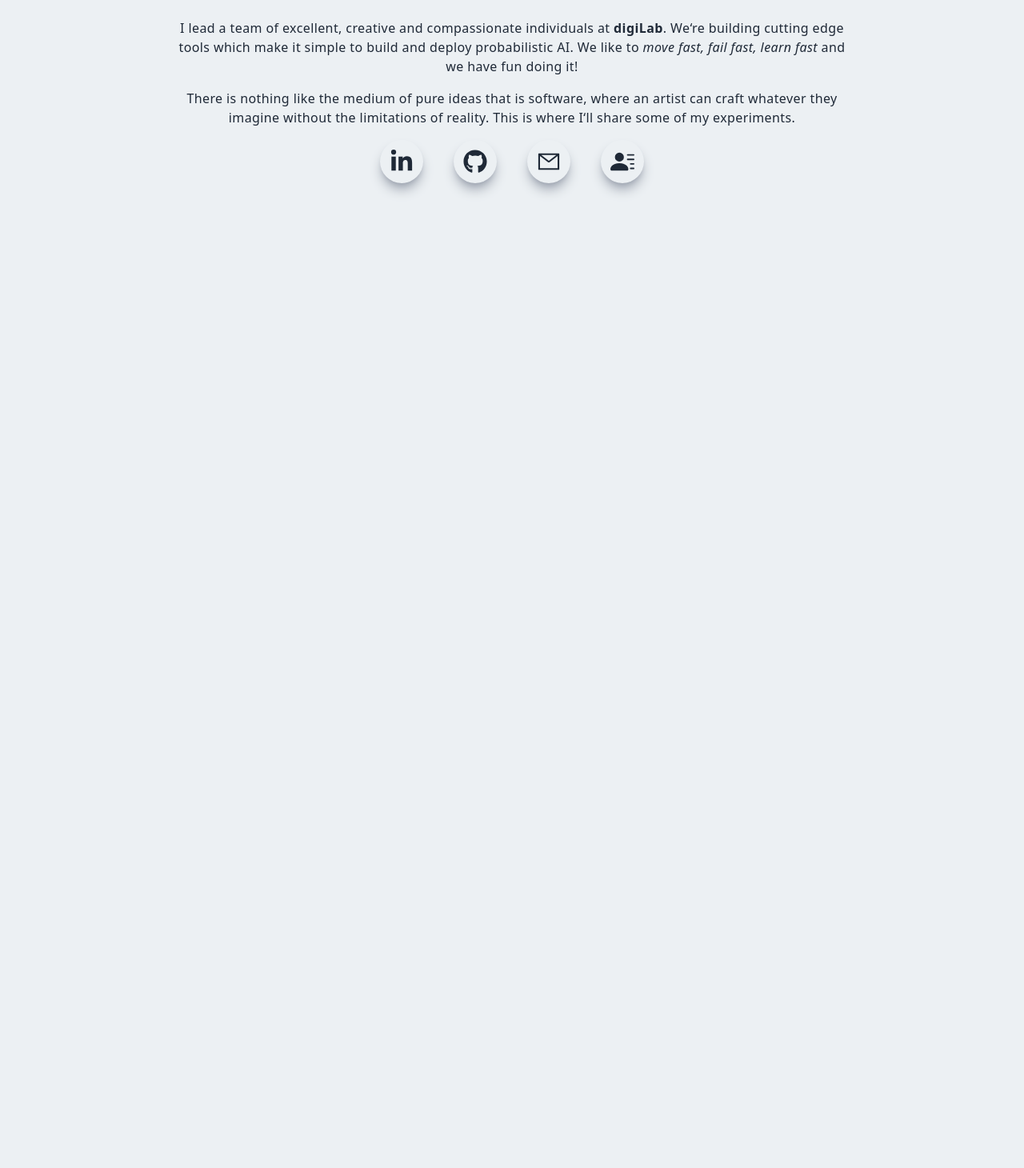
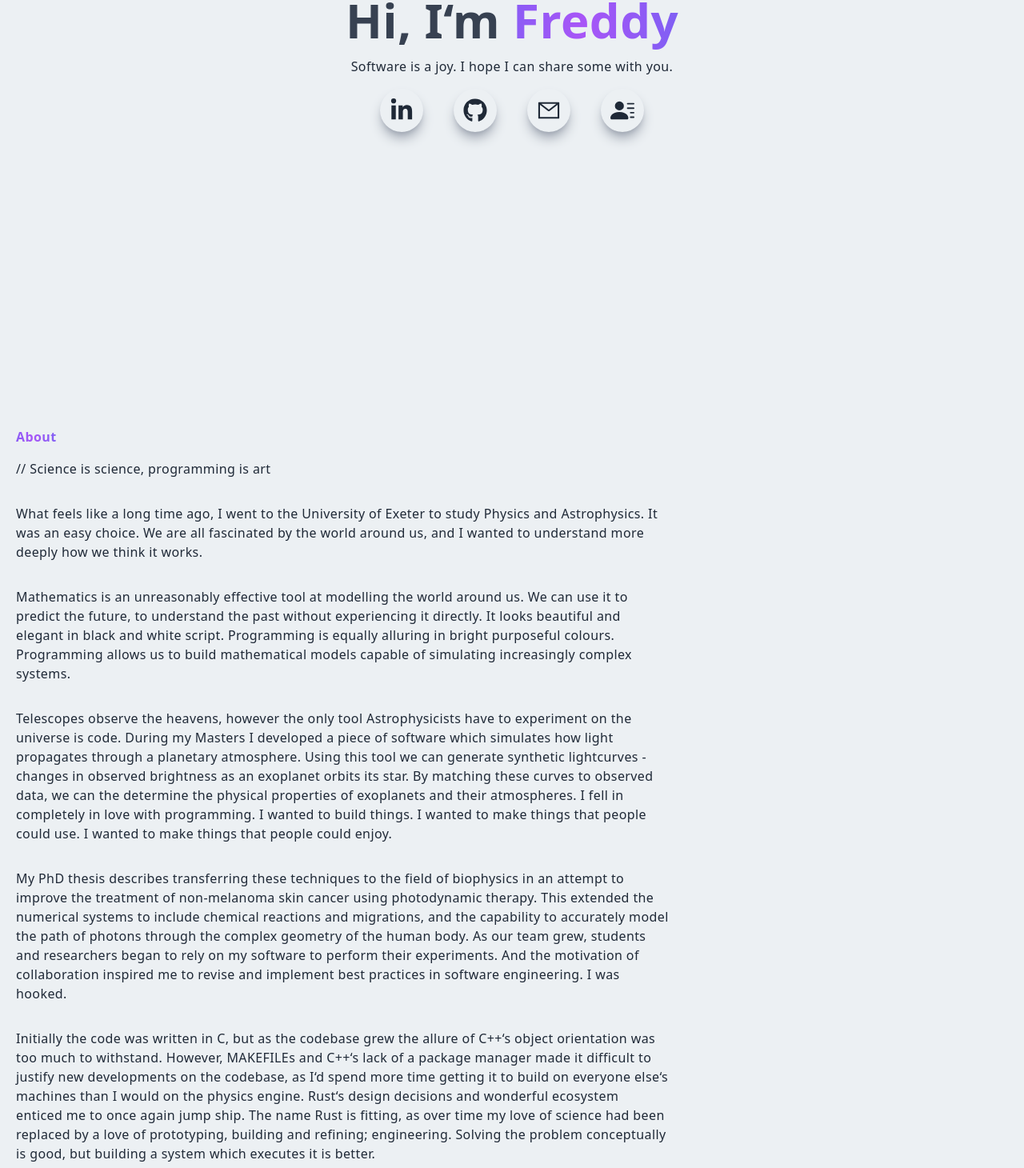
Before and after one commit to FreddyWordingham/Starlight, a Next.js app in the folder stack/frontend/: page / in a window 1280 px wide. Shown: the part 330-1790 px from the top of the page at 80% size. Before the commit the page ends 800 px from the top, so only its background shows below. Built offline with nearby package versions, Linux system fonts and the light colour scheme.

Commit message:
Added about page

```diff
--- /dev/null
+++ b/stack/frontend/pages/about.tsx
@@ -0,0 +1,65 @@
+import React from "react";
+
+const About = () => {
+    return (
+        <div className="w-full md:h-screen p-2 flex items-center py-16">
+            <div className="max-w-[1240px] m-auto md:grid grid-cols-3 gap-8">
+                <div className="col-span-2">
+                    <span className="font-semibold bg-gradient-to-r bg-clip-text  text-transparent from-indigo-500 via-purple-500 to-indigo-500 animate-text">
+                        About
+                    </span>
+                    <p className="py-4">// Science is science, programming is art</p>
+                    <p className="py-4">
+                        What feels like a long time ago, I went to the University of Exeter to study Physics and Astrophysics. It was an easy choice. We are all
+                        fascinated by the world around us, and I wanted to understand more deeply how we think it works.
+                    </p>
+                    <p className="py-4">
+                        Mathematics is an unreasonably effective tool at modelling the world around us. We can use it to predict the future, to understand the
+                        past without experiencing it directly. It looks beautiful and elegant in black and white script. Programming is equally alluring in
+                        bright purposeful colours. Programming allows us to build mathematical models capable of simulating increasingly complex systems.
+                    </p>
+                    <p className="py-4">
+                        Telescopes observe the heavens, however the only tool Astrophysicists have to experiment on the universe is code. During my Masters I
+                        developed a piece of software which simulates how light propagates through a planetary atmosphere. Using this tool we can generate
+                        synthetic lightcurves - changes in observed brightness as an exoplanet orbits its star. By matching these curves to observed data, we
+                        can the determine the physical properties of exoplanets and their atmospheres. I fell in completely in love with programming. I wanted
+                        to build things. I wanted to make things that people could use. I wanted to make things that people could enjoy.
+                    </p>
+                    <p className="py-4">
+                        My PhD thesis describes transferring these techniques to the field of biophysics in an attempt to improve the treatment of non-melanoma
+                        skin cancer using photodynamic therapy. This extended the numerical systems to include chemical reactions and migrations, and the
+                        capability to accurately model the path of photons through the complex geometry of the human body. As our team grew, students and
+                        researchers began to rely on my software to perform their experiments. And the motivation of collaboration inspired me to revise and
+                        implement best practices in software engineering. I was hooked.
+                    </p>
+                    <p className="py-4">
+                        Initially the code was written in C, but as the codebase grew the allure of C++&lsquo;s object orientation was too much to withstand.
+                        However, MAKEFILEs and C++&lsquo;s lack of a package manager made it difficult to justify new developments on the codebase, as I&lsquo;d
+                        spend more time getting it to build on everyone else&lsquo;s machines than I would on the physics engine. Rust&lsquo;s design decisions
+                        and wonderful ecosystem enticed me to once again jump ship. The name Rust is fitting, as over time my love of science had been replaced
+                        by a love of prototyping, building and refining; engineering. Solving the problem conceptually is good, but building a system which
+                        executes it is better.
+                    </p>
+                    <p className="py-4">
+                        After my PhD I worked at the University of Exeter as a Research Software Engineer. I was responsible for the delivery of software
+                        projects ranging from microscope control applications to simulations used to develop AI that command aircraft in live airspace. During
+                        my time as an RSE I introduced and encouraged the use of Python based web-applications and the ease of deployment afforded by Docker and
+                        AWS&lsquo;s services.
+                    </p>
+                    <p className="py-4">
+                        Currently, I lead a team of excellent, creative and compassionate individuals at{" "}
+                        <a className="font-bold" href="https://digilab.co.uk">
+                            digiLab
+                        </a>
+                        . Right now, we&lsquo;re building tools which make it simple to build and deploy probabilistic AI. We like to{" "}
+                        <span className="italic">move fast, fail fast, learn fast</span>. I adore my job. It&lsquo;s important to me that my team does too. I
+                        strongly believe we will deliver the best products under enthusiastic, knowledgeable leadership that is ready to explore new ideas and
+                        listen carefully to feedback. I&lsquo;m excited to see what we&lsquo;ll build together.
+                    </p>
+                </div>
+            </div>
+        </div>
+    );
+};
+
+export default About;
--- a/stack/frontend/pages/index.tsx
+++ b/stack/frontend/pages/index.tsx
@@ -1,6 +1,7 @@
 import Head from "next/head";
 
-import Main from "../components/main";
+import About from "./about";
+import Main from "./main";
 import Navbar from "../components/navbar";
 
 export default function Home() {
@@ -14,6 +15,7 @@
             </Head>
             <Navbar />
             <Main />
+            <About />
         </>
     );
 }
--- a/stack/frontend/components/main.tsx
+++ b/stack/frontend/pages/main.tsx
@@ -15,18 +15,7 @@
                             Freddy
                         </span>
                     </h1>
-                    <p className="py-4">
-                        I lead a team of excellent, creative and compassionate individuals at{" "}
-                        <a className="font-bold" href="https://digilab.co.uk">
-                            digiLab
-                        </a>
-                        . We&lsquo;re building cutting edge tools which make it simple to build and deploy probabilistic AI. We like to{" "}
-                        <span className="italic">move fast, fail fast, learn fast</span> and we have fun doing it!
-                    </p>
-                    <p>
-                        There is nothing like the medium of pure ideas that is software, where an artist can craft whatever they imagine without the limitations
-                        of reality. This is where I&lsquo;ll share some of my experiments.
-                    </p>
+                    <p>Software is a joy. I hope I can share some with you.</p>
                     <div className="flex items-center justify-between max-w-[330px] m-auto py-4">
                         <div className="rounded-full shadow-lg shadow-gray-400 p-3 cursor-pointer hover:scale-110 ease-in duration-300">
                             <FaLinkedinIn size={30} />
```
